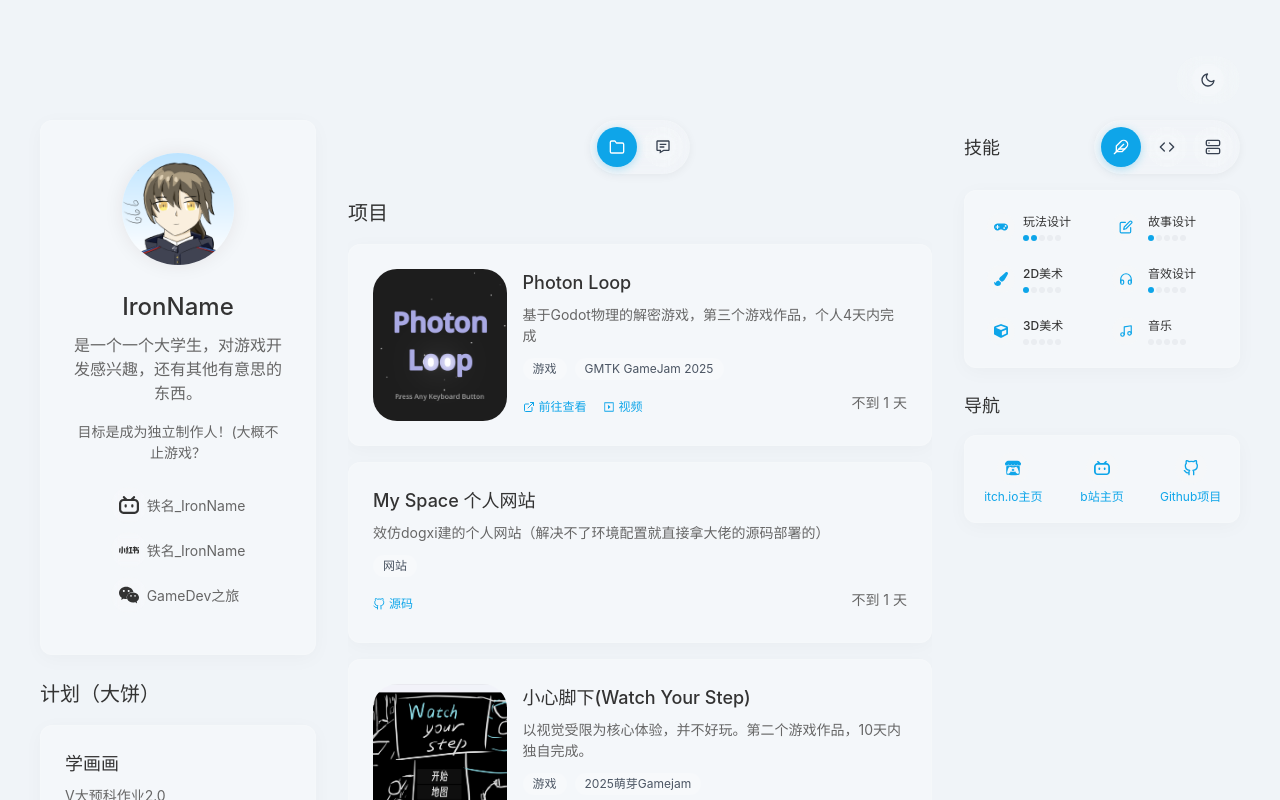
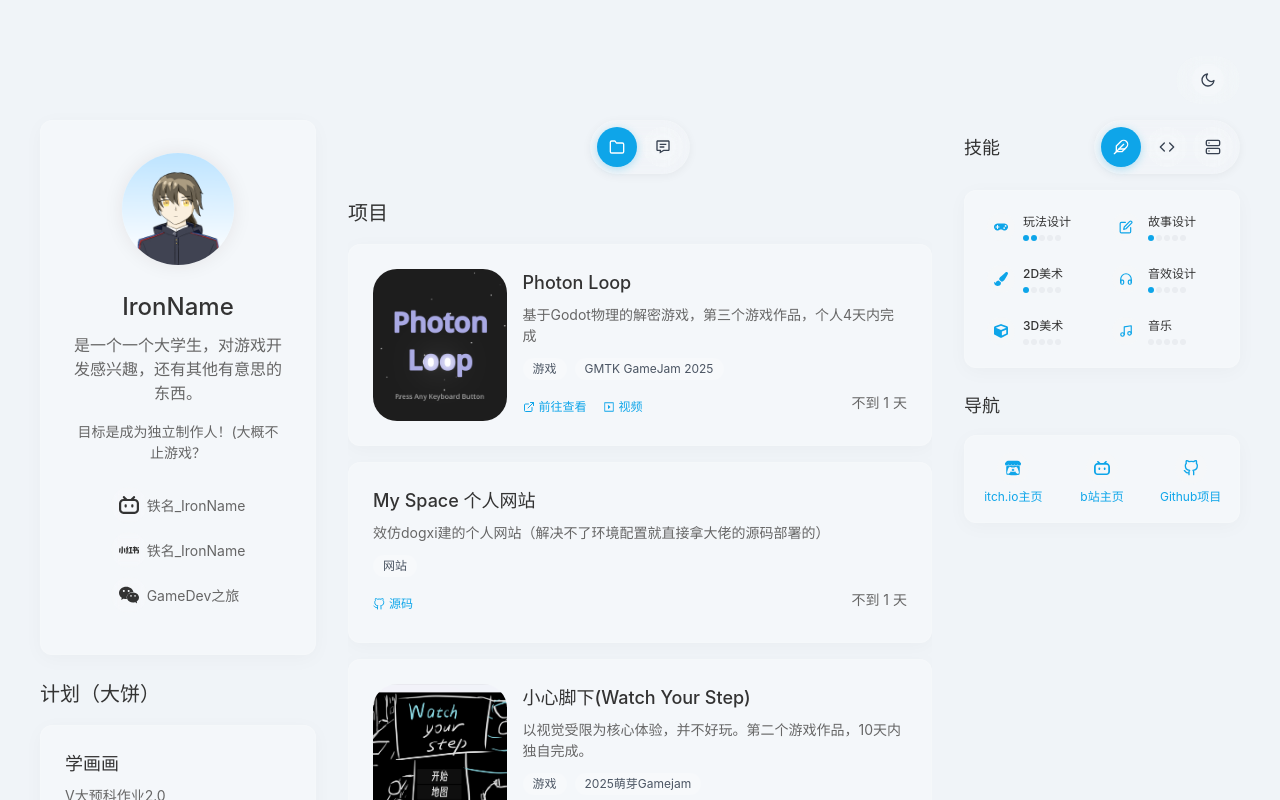
Before and after one commit to 1ronName/IronName-s-Space, a React (Vite) app: page / in a window 1280 px wide. Built offline with nearby package versions, Linux system fonts and the light colour scheme.

Commit message:
avatar update

```diff
--- a/src/data/profile.ts
+++ b/src/data/profile.ts
@@ -4,7 +4,7 @@ export const profileData: Profile = {
     name: 'IronName',
     title: '是一个一个大学生，对游戏开发感兴趣，还有其他有意思的东西。',
     bio: "目标是成为独立制作人！(大概不止游戏？",
-    avatar: 'images/avatar.png',
+    avatar: 'images/avatar2.png',
     social: [
         {
             id: 'bilibili',
```
Also changed, not shown: public/images/avatar2.png (added).
